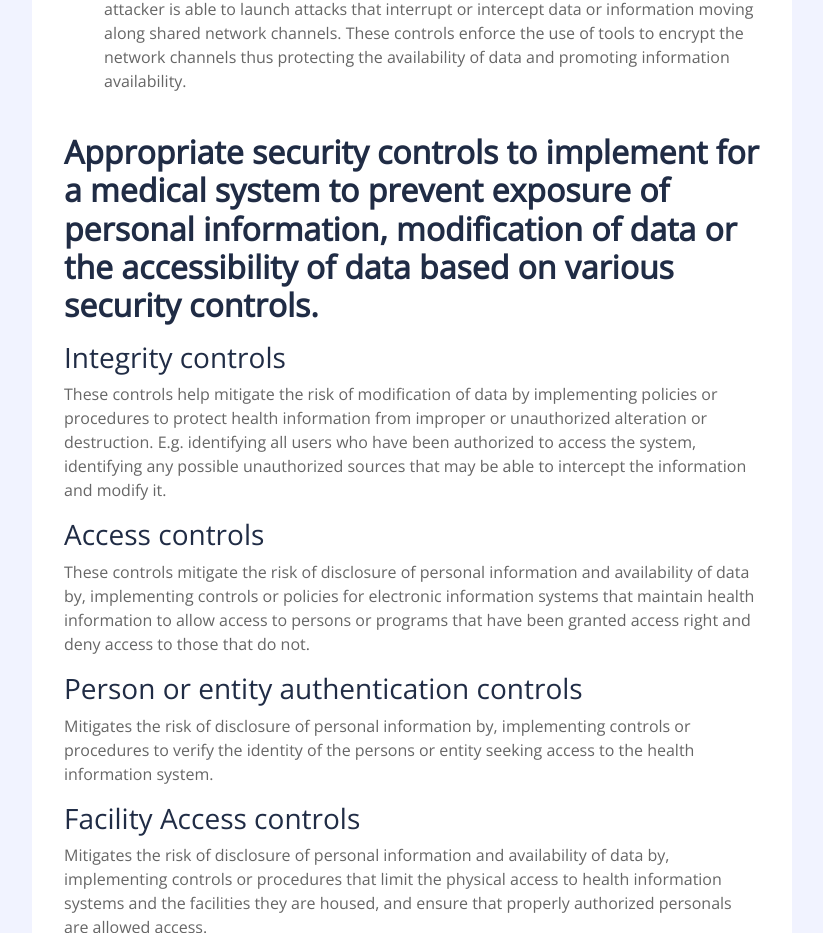
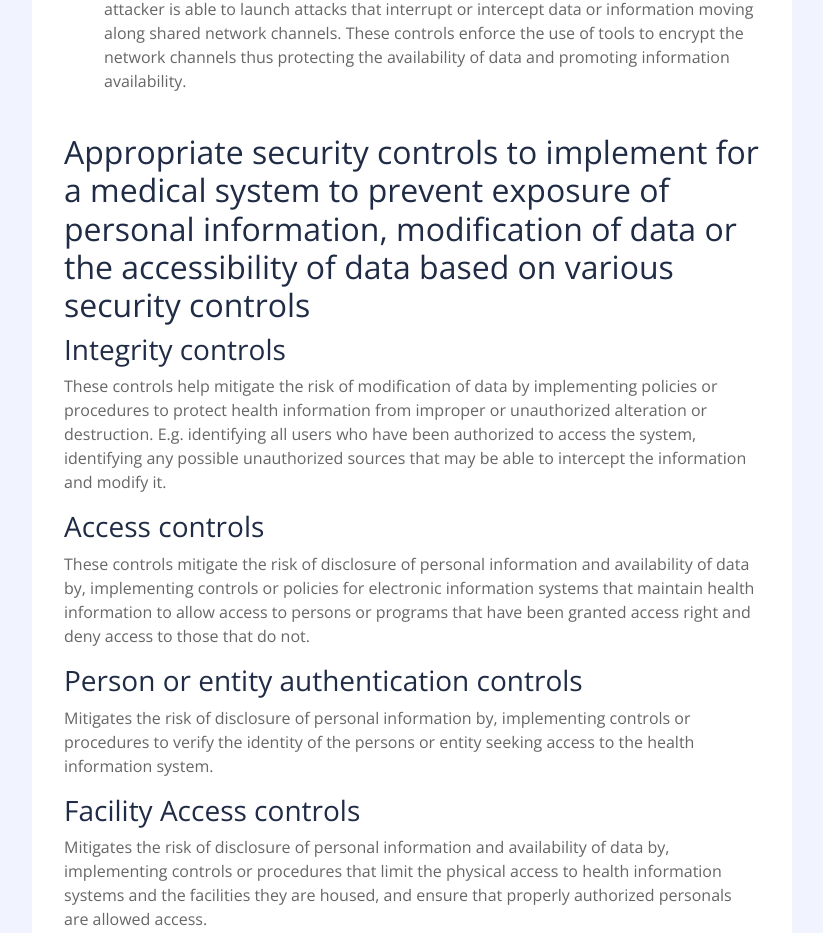
Before and after one commit to chrisokbimpong/isva, a plain HTML site: page index.html in a window 1280 px wide. Shown: the part 1038-1971 px from the top of the page, without its empty margins (418-1241 px from the left). Drawn offline with nearby package versions, Linux system fonts and the light colour scheme.

Commit message:
Update index.html

```diff
--- a/index.html
+++ b/index.html
@@ -78,7 +78,7 @@
                             </ul>
                         </p>
                         <br>
-                        <h2 class="mb-3 font-weight-bold">Appropriate security controls to implement for a medical system to prevent exposure of personal information, modification of data or the accessibility of data  based on various security controls.</h2>
+                        <h2>Appropriate security controls to implement for a medical system to prevent exposure of personal information, modification of data or the accessibility of data  based on various security controls</h2>
                         <h3>Integrity controls</h3>
                         <p>
                             These controls help mitigate the risk of modification of data by implementing policies or procedures to protect health information from improper or unauthorized alteration or destruction. E.g. identifying all users who have been authorized to access the system, identifying any possible unauthorized sources that may be able to intercept the information and modify it.
```
